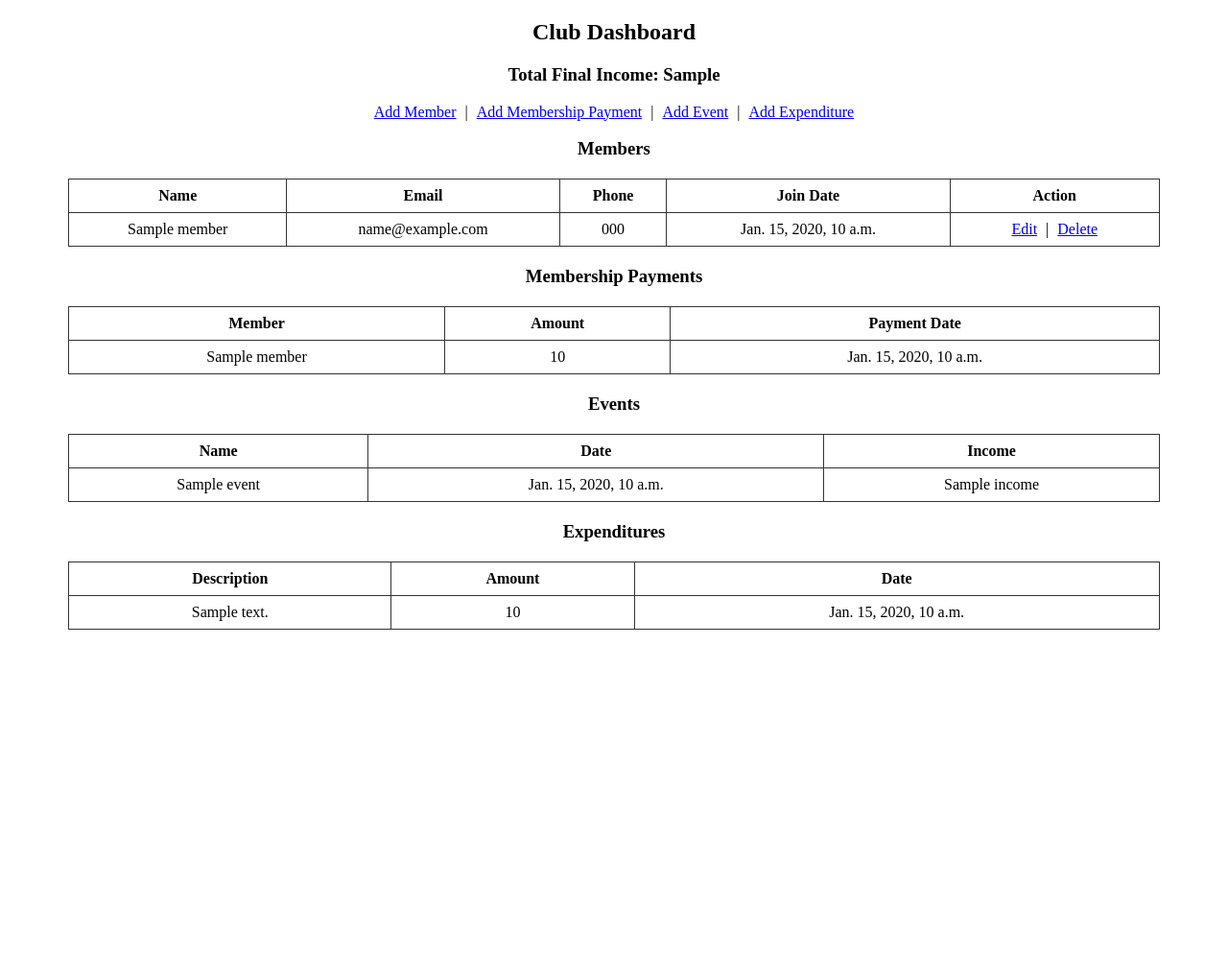
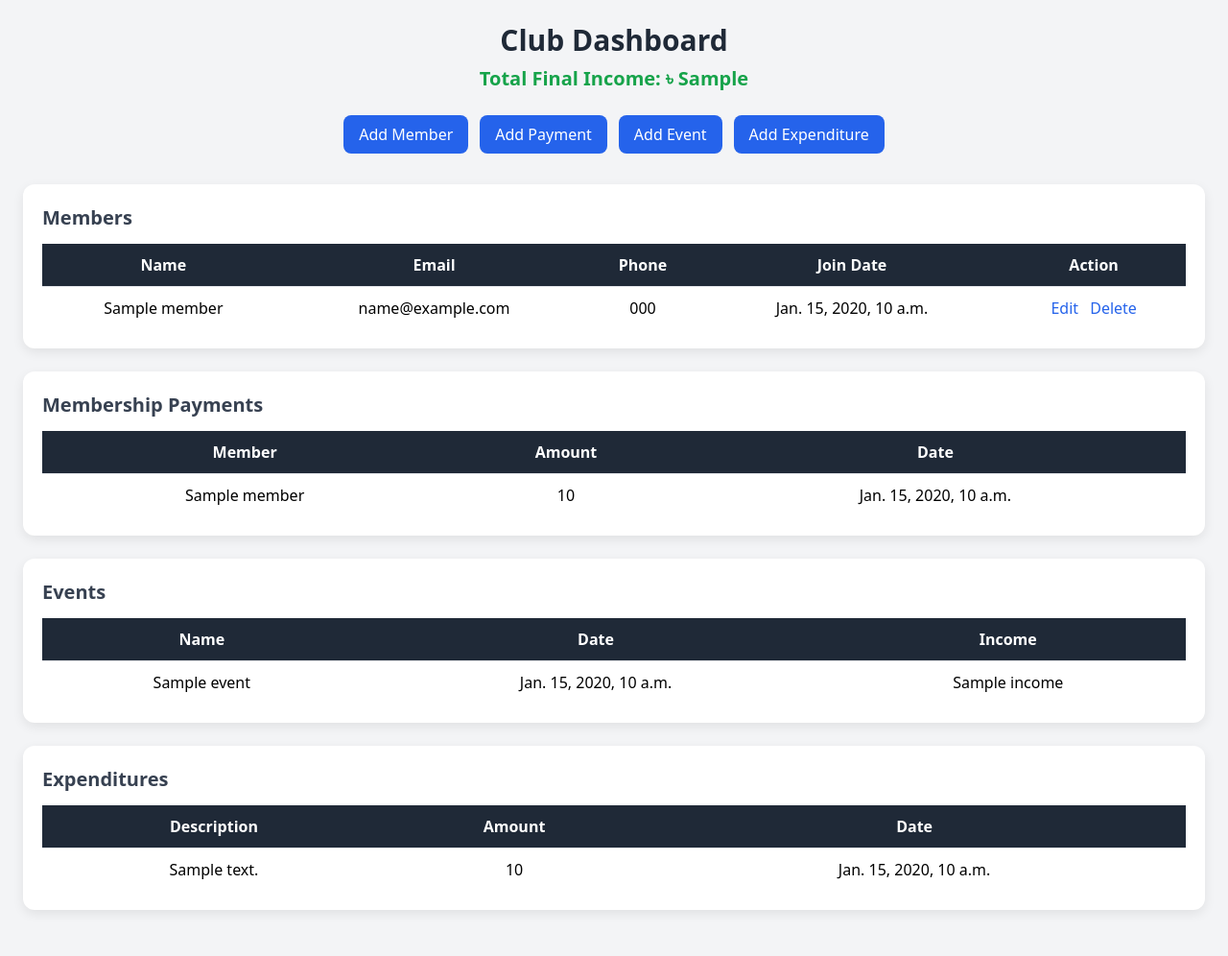
Before and after one commit to LinkonIIT/club-management-django, a Django app: template core/templates/core/dashboard.html in a window 1280 px wide. Shown: the whole page at 96% size. Before the commit the page ends 656 px from the top, so only its background shows below. Run offline with Django 3.2, Linux system fonts and the light colour scheme; the template is opened without the code that fills it: most values are stand-ins (such as "Sample title", 1, 10 or a date in 2020); some libraries are stand-ins or nearby versions.

Commit message:
Design setup

```diff
--- a/core/templates/core/dashboard.html
+++ b/core/templates/core/dashboard.html
@@ -1,65 +1,75 @@
+{% load static %}
 <!DOCTYPE html>
-<html>
+<html lang="en">
 <head>
     <title>Club Dashboard</title>
-    <style>
-        table { border-collapse: collapse; width: 90%; margin: 20px auto;}
-        th, td { border: 1px solid #333; padding: 8px; text-align: center;}
-        h2, h3 { text-align: center; }
-        a { margin: 0 5px; }
-    </style>
+
+    <!-- Tailwind CDN (MUST) -->
+    <script src="https://cdn.tailwindcss.com"></script>
 </head>
-<body>
 
-<h2>Club Dashboard</h2>
+<body class="bg-gray-100">
 
-<h3>Total Final Income: {{ final_income }}</h3>
+<div class="max-w-7xl mx-auto p-6">
 
-<p style="text-align:center;">
-    <a href="{% url 'add_member' %}">Add Member</a> |
-    <a href="{% url 'add_payment' %}">Add Membership Payment</a> |
-    <a href="{% url 'add_event' %}">Add Event</a> |
-    <a href="{% url 'add_expenditure' %}">Add Expenditure</a>
-</p>
+    <!-- Header -->
+    <h2 class="text-3xl font-bold text-center text-gray-800 mb-2">
+        Club Dashboard
+    </h2>
 
-<!-- ================= MEMBERS ================= -->
-<h3>Members</h3>
-<table>
+    <h3 class="text-xl font-semibold text-center text-green-600 mb-6">
+        Total Final Income: ৳ {{ final_income }}
+    </h3>
+
+    <!-- Actions -->
+    <div class="flex flex-wrap justify-center gap-3 mb-8">
+        <a href="{% url 'add_member' %}" class="btn">Add Member</a>
+        <a href="{% url 'add_payment' %}" class="btn">Add Payment</a>
+        <a href="{% url 'add_event' %}" class="btn">Add Event</a>
+        <a href="{% url 'add_expenditure' %}" class="btn">Add Expenditure</a>
+    </div>
+
+    <!-- MEMBERS -->
+    <div class="card">
+        <h3 class="section-title">Members</h3>
+        <table class="table">
+            <thead>
                 <tr>
-        <th>Name</th>
-        <th>Email</th>
-        <th>Phone</th>
-        <th>Join Date</th>
-        <th>Action</th>
+                    <th>Name</th><th>Email</th><th>Phone</th>
+                    <th>Join Date</th><th>Action</th>
                 </tr>
-
+            </thead>
+            <tbody>
             {% for member in members %}
                 <tr>
                     <td>{{ member.name }}</td>
                     <td>{{ member.email }}</td>
                     <td>{{ member.phone }}</td>
                     <td>{{ member.join_date }}</td>
-        <td>
-            <a href="{% url 'edit_member' member.id %}">Edit</a> |
-            <a href="{% url 'delete_member' member.id %}">Delete</a>
+                    <td class="space-x-2">
+                        <a href="{% url 'edit_member' member.id %}" class="link">Edit</a>
+                        <a href="{% url 'delete_member' member.id %}" class="link text-red-500">Delete</a>
                     </td>
                 </tr>
             {% empty %}
                 <tr>
-        <td colspan="5">No members found</td>
+                    <td colspan="5" class="text-center py-4">No members found</td>
                 </tr>
             {% endfor %}
+            </tbody>
         </table>
+    </div>
 
-<!-- ================= PAYMENTS ================= -->
-<h3>Membership Payments</h3>
-<table>
+    <!-- PAYMENTS -->
+    <div class="card">
+        <h3 class="section-title">Membership Payments</h3>
+        <table class="table">
+            <thead>
                 <tr>
-        <th>Member</th>
-        <th>Amount</th>
-        <th>Payment Date</th>
+                    <th>Member</th><th>Amount</th><th>Date</th>
                 </tr>
-
+            </thead>
+            <tbody>
             {% for payment in payments %}
                 <tr>
                     <td>{{ payment.member.name }}</td>
@@ -67,21 +77,22 @@
                     <td>{{ payment.payment_date }}</td>
                 </tr>
             {% empty %}
+                <tr><td colspan="3" class="text-center py-4">No payments found</td></tr>
+            {% endfor %}
+            </tbody>
+        </table>
+    </div>
+
+    <!-- EVENTS -->
+    <div class="card">
+        <h3 class="section-title">Events</h3>
+        <table class="table">
+            <thead>
                 <tr>
-        <td colspan="3">No payments found</td>
+                    <th>Name</th><th>Date</th><th>Income</th>
                 </tr>
-    {% endfor %}
-</table>
-
-<!-- ================= EVENTS ================= -->
-<h3>Events</h3>
-<table>
-    <tr>
-        <th>Name</th>
-        <th>Date</th>
-        <th>Income</th>
-    </tr>
-
+            </thead>
+            <tbody>
             {% for event in events %}
                 <tr>
                     <td>{{ event.name }}</td>
@@ -89,21 +100,22 @@
                     <td>{{ event.income }}</td>
                 </tr>
             {% empty %}
+                <tr><td colspan="3" class="text-center py-4">No events found</td></tr>
+            {% endfor %}
+            </tbody>
+        </table>
+    </div>
+
+    <!-- EXPENDITURES -->
+    <div class="card">
+        <h3 class="section-title">Expenditures</h3>
+        <table class="table">
+            <thead>
                 <tr>
-        <td colspan="3">No events found</td>
+                    <th>Description</th><th>Amount</th><th>Date</th>
                 </tr>
-    {% endfor %}
-</table>
-
-<!-- ================= EXPENDITURES ================= -->
-<h3>Expenditures</h3>
-<table>
-    <tr>
-        <th>Description</th>
-        <th>Amount</th>
-        <th>Date</th>
-    </tr>
-
+            </thead>
+            <tbody>
             {% for exp in expenses %}
                 <tr>
                     <td>{{ exp.description }}</td>
@@ -111,11 +123,64 @@
                     <td>{{ exp.expense_date }}</td>
                 </tr>
             {% empty %}
-    <tr>
-        <td colspan="3">No expenditures found</td>
-    </tr>
+                <tr><td colspan="3" class="text-center py-4">No expenditures found</td></tr>
             {% endfor %}
+            </tbody>
         </table>
+    </div>
+
+</div>
+
+<!-- Utility styles (NO @apply, CDN safe) -->
+<style>
+    .btn {
+        background: #2563eb;
+        color: white;
+        padding: 8px 16px;
+        border-radius: 8px;
+        font-weight: 500;
+    }
+    .btn:hover { background: #1e40af; }
+
+    .card {
+        background: white;
+        padding: 20px;
+        border-radius: 12px;
+        margin-bottom: 24px;
+        box-shadow: 0 4px 12px rgba(0,0,0,0.08);
+    }
+
+    .section-title {
+        font-size: 20px;
+        font-weight: 600;
+        margin-bottom: 12px;
+        color: #374151;
+    }
+
+    .table {
+        width: 100%;
+        border-collapse: collapse;
+    }
+
+    .table th {
+        background: #1f2937;
+        color: white;
+        padding: 10px;
+    }
+
+    .table td {
+        padding: 10px;
+        text-align: center;
+        border-top: 1px solid #e5e7eb;
+    }
+
+    .link {
+        color: #2563eb;
+        font-weight: 500;
+        text-decoration: none;
+    }
+    .link:hover { text-decoration: underline; }
+</style>
 
 </body>
 </html>
```
Also changed, not shown: core/forms.py (+22 -0 lines), core/templates/core/form.html (+45 -13 lines), db.sqlite3. Lines whose indentation alone changed are shown as unchanged.
